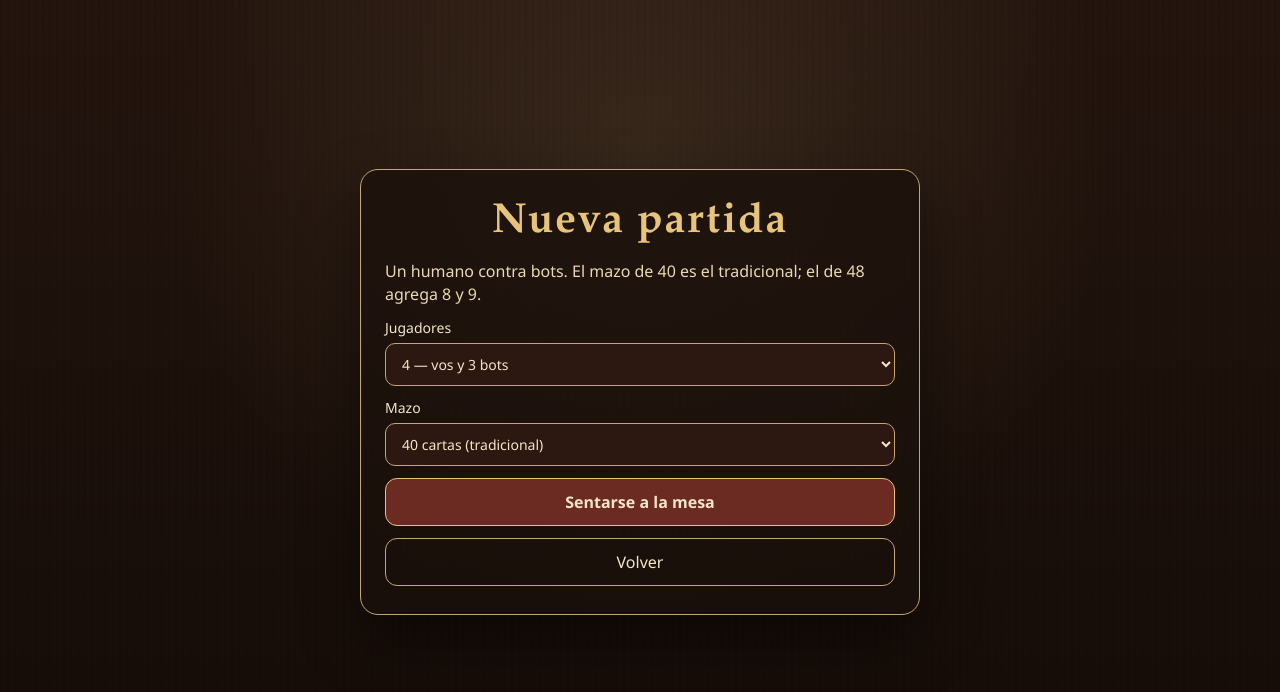
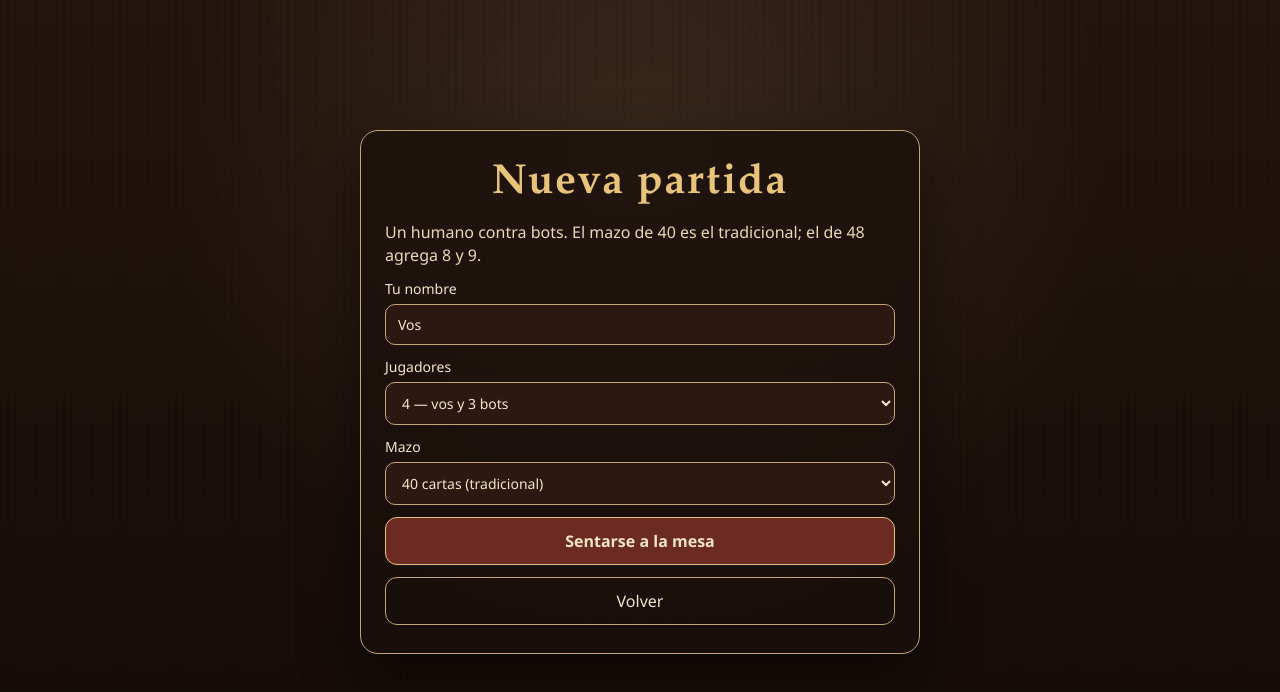
Before and after one commit to Canni-DEV/la-mosca, a Svelte app in the folder apps/web/: page / in a window 1280 px wide. Both pictures are taken after a click on the button "Jugar". Shown: the top 692 px of the page. Built offline with nearby package versions, Linux system fonts and the light colour scheme.

Commit message:
username

```diff
--- a/apps/web/src/App.svelte
+++ b/apps/web/src/App.svelte
@@ -1,5 +1,6 @@
 <script lang="ts">
   import type { AppScreen, MatchSetup } from "./app/navigation.ts";
+  import { DEFAULT_HUMAN_NAME } from "./game/LocalGameSession.ts";
   import { unlockAudio } from "./game/match-controller.ts";
   import HowToPlayScreen from "./screens/HowToPlayScreen.svelte";
   import MenuScreen from "./screens/MenuScreen.svelte";
@@ -15,6 +16,7 @@
     playerCount: 4,
     deckConfiguration: "TRADITIONAL_40",
     seed: 1,
+    humanName: DEFAULT_HUMAN_NAME,
   });
   let tableKey = $state(0);
 
--- a/apps/web/src/app/navigation.ts
+++ b/apps/web/src/app/navigation.ts
@@ -6,6 +6,7 @@ export interface MatchSetup {
   playerCount: 3 | 4 | 5;
   deckConfiguration: DeckConfiguration;
   seed: number;
+  humanName: string;
 }
 
 export interface VictoryInfo {
--- a/apps/web/src/game/LocalGameSession.ts
+++ b/apps/web/src/game/LocalGameSession.ts
@@ -15,6 +15,13 @@ import { chooseAdvance } from "./session-advance.ts";
 import type { AdvanceResult, GameSession, Unsubscribe } from "./session.ts";
 
 export const HUMAN_PLAYER_ID: PlayerId = "p1";
+export const DEFAULT_HUMAN_NAME = "Vos";
+export const HUMAN_NAME_MAX_LENGTH = 16;
+
+export function sanitizeHumanName(raw: string): string {
+  const name = raw.trim().replace(/\s+/g, " ").slice(0, HUMAN_NAME_MAX_LENGTH);
+  return name.length > 0 ? name : DEFAULT_HUMAN_NAME;
+}
 
 export interface SessionConfig {
   seed: number;
@@ -169,7 +176,7 @@ function createPlayers(config: SessionConfig): PlayerSetup[] {
   return Array.from({ length: config.playerCount }, (_, index) => {
     const id = `p${index + 1}`;
     if (humanId === id) {
-      return { id, name: config.humanName ?? "Vos" };
+      return { id, name: sanitizeHumanName(config.humanName ?? DEFAULT_HUMAN_NAME) };
     }
     return { id, name: humanId === null ? `Bot ${index + 1}` : botName(index - 1) };
   });
--- a/apps/web/src/screens/SetupScreen.svelte
+++ b/apps/web/src/screens/SetupScreen.svelte
@@ -2,6 +2,7 @@
   import { untrack } from "svelte";
   import type { DeckConfiguration } from "@la-mosca/game-protocol";
   import type { MatchSetup } from "../app/navigation.ts";
+  import { DEFAULT_HUMAN_NAME, HUMAN_NAME_MAX_LENGTH, sanitizeHumanName } from "../game/LocalGameSession.ts";
 
   let {
     initial,
@@ -15,12 +16,14 @@
 
   let playerCount = $state<3 | 4 | 5>(untrack(() => initial?.playerCount ?? 4));
   let deckConfiguration = $state<DeckConfiguration>(untrack(() => initial?.deckConfiguration ?? "TRADITIONAL_40"));
+  let humanName = $state(untrack(() => initial?.humanName ?? DEFAULT_HUMAN_NAME));
 
   function start(): void {
     onStart({
       playerCount,
       deckConfiguration,
       seed: Date.now() % 1_000_000_000,
+      humanName: sanitizeHumanName(humanName),
     });
   }
 </script>
@@ -29,6 +32,17 @@
   <div class="screen-card stack">
     <h1 class="brand" style="font-size: 42px;">Nueva partida</h1>
     <p class="hint">Un humano contra bots. El mazo de 40 es el tradicional; el de 48 agrega 8 y 9.</p>
+    <label class="field">
+      Tu nombre
+      <input
+        type="text"
+        bind:value={humanName}
+        maxlength={HUMAN_NAME_MAX_LENGTH}
+        autocomplete="nickname"
+        spellcheck="false"
+        placeholder={DEFAULT_HUMAN_NAME}
+      />
+    </label>
     <label class="field">
       Jugadores
       <select bind:value={playerCount}>
--- a/apps/web/src/styles/global.css
+++ b/apps/web/src/styles/global.css
@@ -129,12 +129,17 @@ button:disabled {
   font-size: 14px;
 }
 
-.field select {
+.field select,
+.field input {
   padding: 10px 12px;
   border-radius: 10px;
   border: 1px solid var(--gold);
   background: var(--wood);
   color: var(--cream);
+}
+
+.field input {
+  min-width: 0;
 }
 
 .howto {
```
Also changed, not shown: 1 other file (tests, documents, lock files or other folders).
